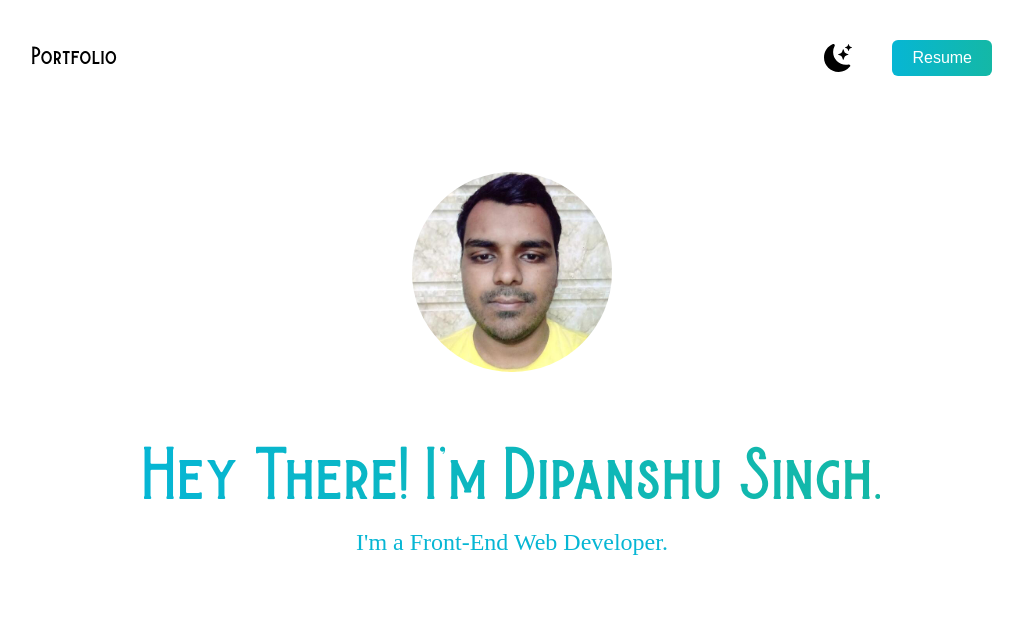
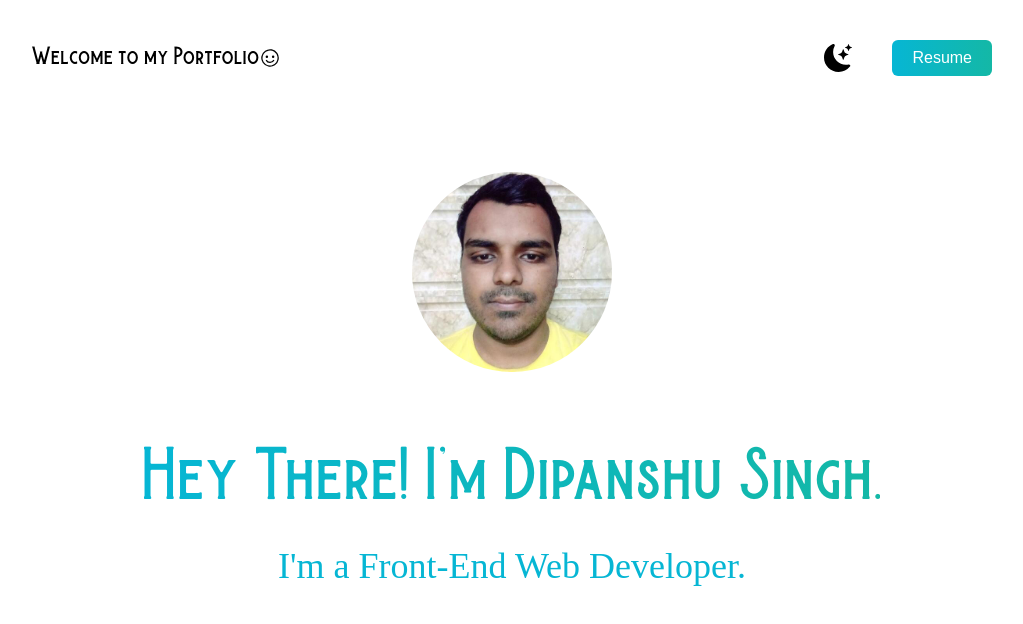
Before and after one commit to Dipanshu-Singh-Dev/next-portfolio, a Next.js app: page /Components/Intro in a window 1280 px wide. Shown: the top 624 px of the page, without its empty margins (128-1151 px from the left). Built offline with nearby package versions, Linux system fonts and the light colour scheme.

Commit message:
Added welcome message

```diff
--- a/src/pages/Components/Intro.jsx
+++ b/src/pages/Components/Intro.jsx
@@ -5,13 +5,13 @@ const Intro = () => {
     <div>
       <h1
         className={
-          "text-[60px] font-burtons font-thin bg-gradient-to-r from-cyan-500 to-teal-500 inline-block text-transparent bg-clip-text dark:bg-gradient-to-r dark:from-cyan-300 dark:to-teal-300"
+          "text-[60px] font-burtons font-thin bg-gradient-to-r from-cyan-500 to-teal-500 inline-block text-transparent bg-clip-text dark:bg-gradient-to-r dark:from-cyan-300 dark:to-teal-300 pb-5"
         }
       >
         Hey There! I'm Dipanshu Singh.
       </h1>
       <br />
-      <p className="text-cyan-500 dark:text-cyan-200 text-2xl font-medium font-poppins">
+      <p className="text-cyan-500 dark:text-cyan-200 text-4xl font-light font-poppins">
         I'm a Front-End Web Developer.
       </p>
     </div>
--- a/src/pages/Components/Navbar.jsx
+++ b/src/pages/Components/Navbar.jsx
@@ -1,10 +1,14 @@
 import React from "react";
 import { BsMoonStarsFill } from "react-icons/bs";
+import { VscSmiley } from "react-icons/vsc";
 const Navbar = () => {
   let theme = "light";
   return (
     <div className="flex flex-row items-center justify-between pb-24">
-      <h1 className="font-burtons text-xl">Portfolio</h1>
+      <h1 className="font-burtons text-xl flex flex-row items-center">
+        Welcome to my Portfolio
+        <VscSmiley />
+      </h1>
       <div className="flex flex-row items-center gap-10 md:gap-15">
         <BsMoonStarsFill
           style={{ cursor: "pointer" }}
```
Also changed, not shown: static/tailwind.css.
